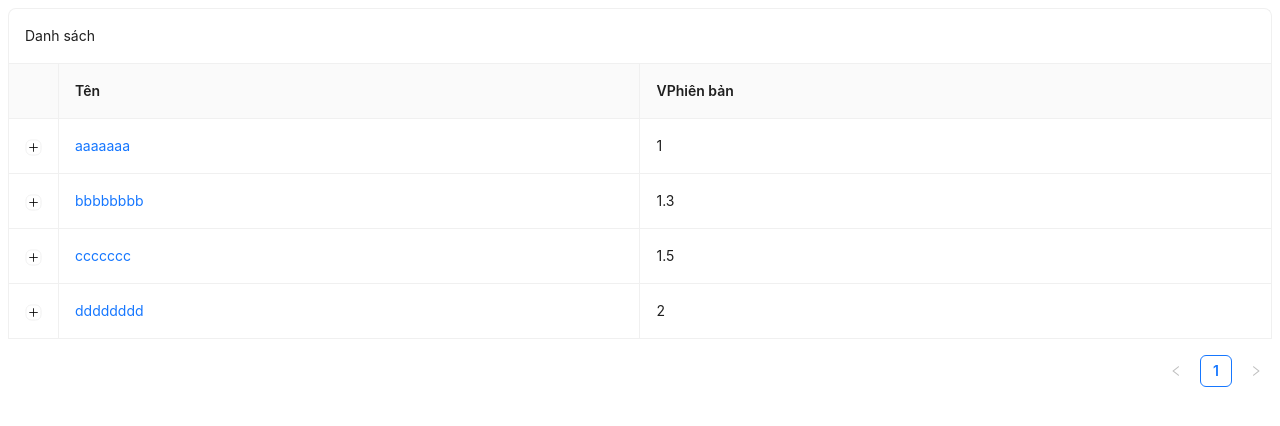
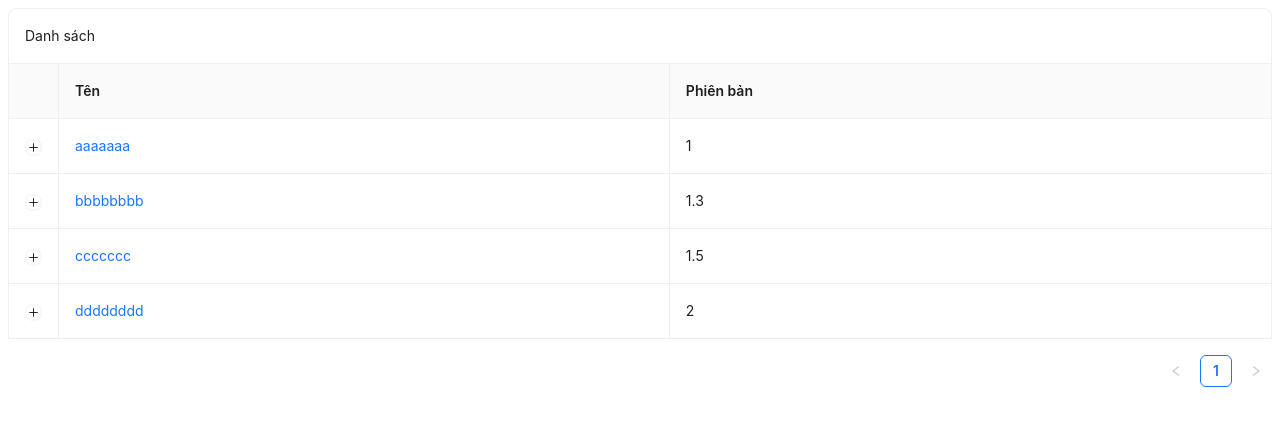
Before and after one commit to Thanh-Cong0602/management-Document, a React (Create React App) app: page /documentList in a window 1280 px wide. Shown: the top 426 px of the page. Built offline with nearby package versions, Linux system fonts and the light colour scheme.

Commit message:
Fix typo

```diff
--- a/src/Component/DocumentList/documentList.js
+++ b/src/Component/DocumentList/documentList.js
@@ -8,7 +8,7 @@ const columns = [
     render: (text) => <a>{text}</a>,
   },
   {
-    title: 'VPhiên bản',
+    title: 'Phiên bản',
     dataIndex: 'version',
     key: 'version',
   }
```
